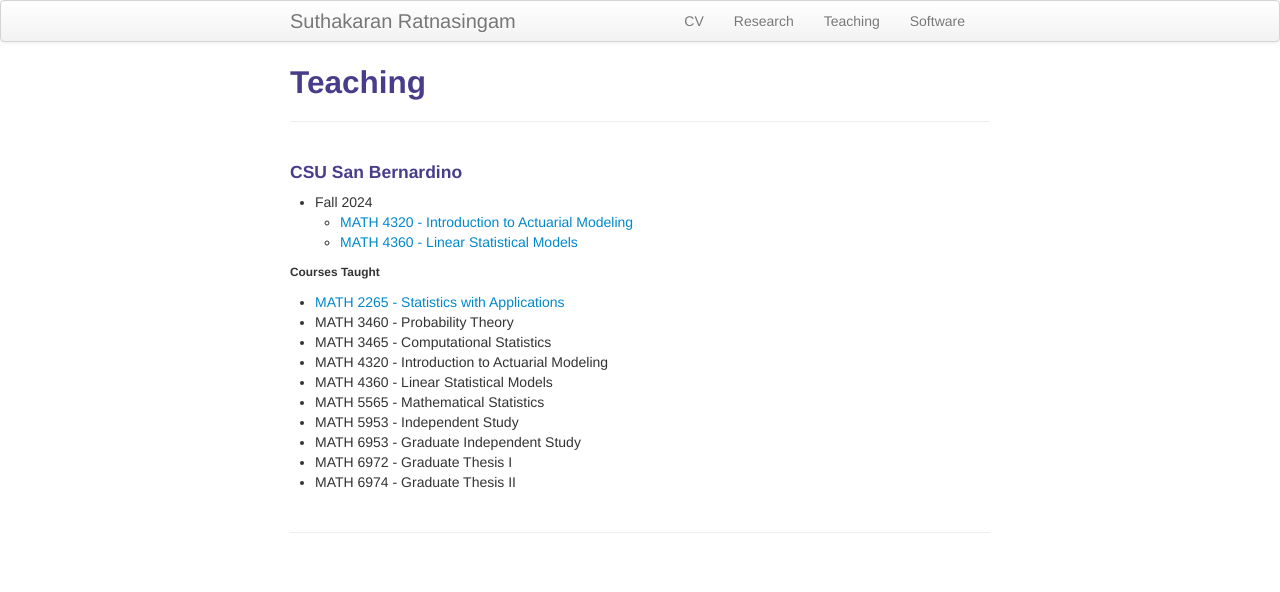
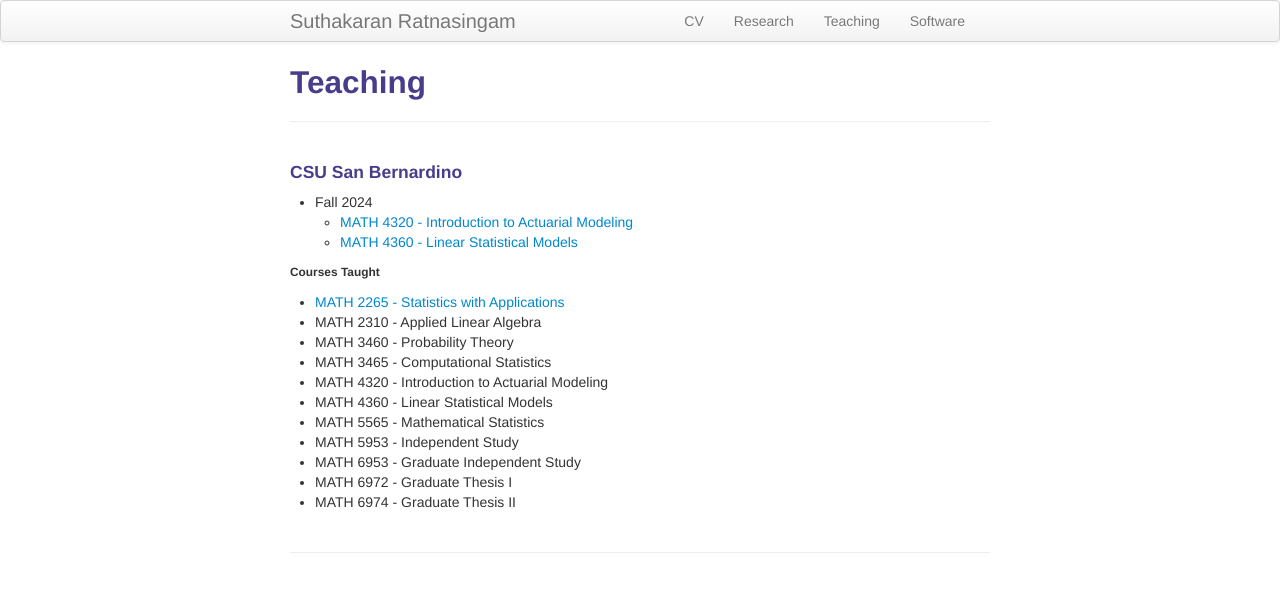
Before and after one commit to suthakaranr/suthakaranr.github.io, a Jekyll site: the page built from pages/Teaching.md, in a window 1280 px wide. Shown: the top 592 px of the page. Built offline with Jekyll 4.4.1, drawn with Linux system fonts in a browser that asks for light colours.

Commit message:
Update Teaching.md

```diff
--- a/pages/Teaching.md
+++ b/pages/Teaching.md
@@ -11,6 +11,7 @@ description: Suthakaran's teaching portfolio
 
 ###### Courses Taught
    * <a style="text-decoration:none" href="../pages/StatApp.html" target="_blank" rel="noopener noreferrer">MATH 2265 - Statistics with Applications</a>
+   * MATH 2310 - Applied Linear Algebra
    * MATH 3460 - Probability Theory
    * MATH 3465 - Computational Statistics
    * MATH 4320 - Introduction to Actuarial Modeling
```
